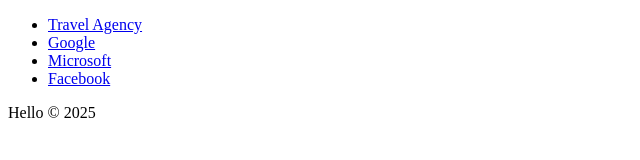
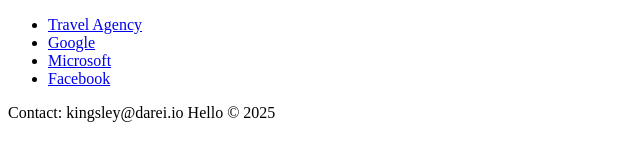
Before and after one commit to Kingscliq/darei-tom-and-jerry, a plain HTML site: page index.html in a window 1280 px wide. Shown: the whole page, without its empty margins (0-640 px from the left). Drawn offline with Linux system fonts and the light colour scheme.

Commit message:
chore: updated contact information on the footer

```diff
--- a/index.html
+++ b/index.html
@@ -15,6 +15,6 @@
       </ul>
     </nav>
 
-    <footer>Hello &copy; 2025</footer>
+    <footer>Contact: kingsley@darei.io Hello &copy; 2025</footer>
   </body>
 </html>
```
